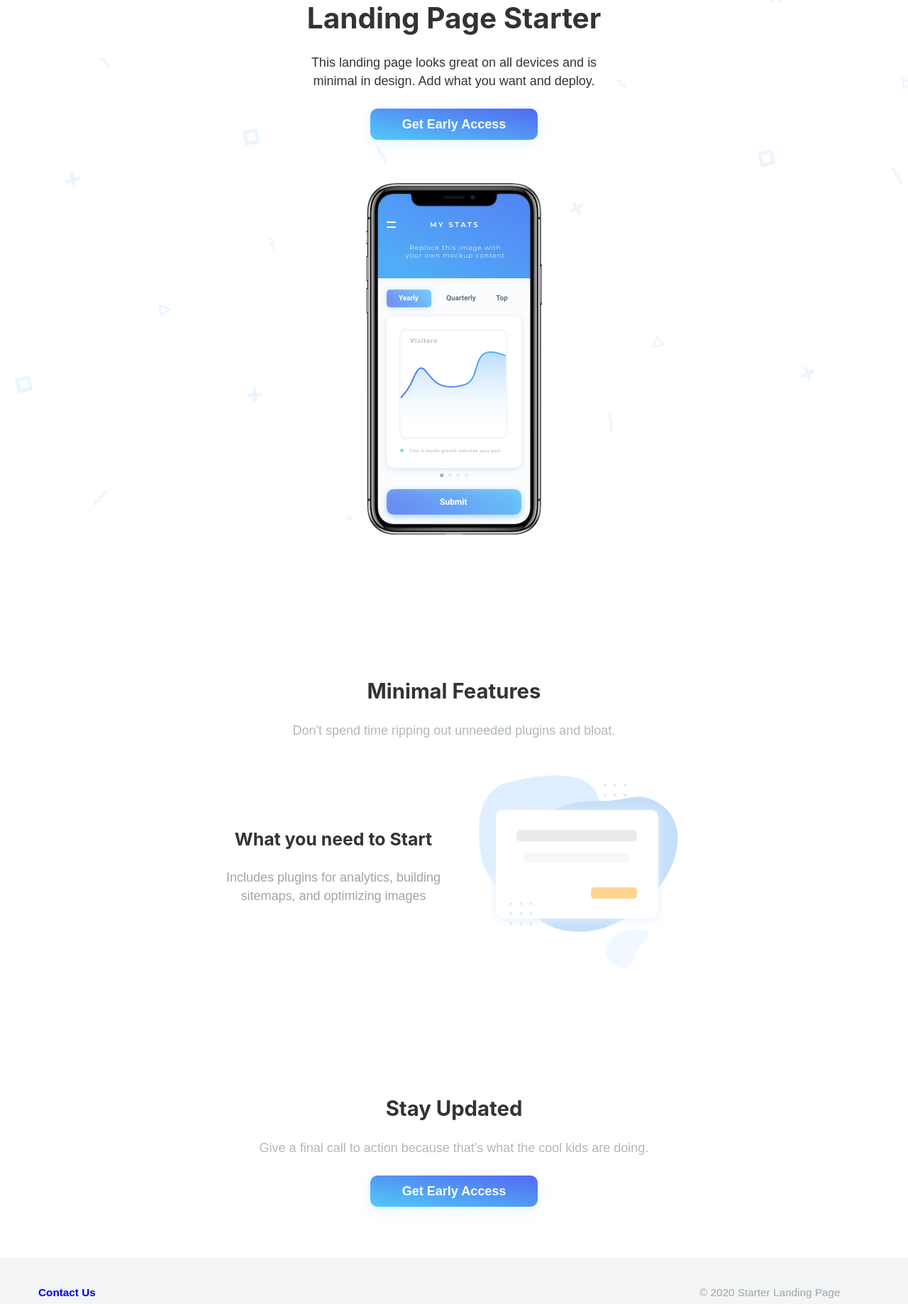
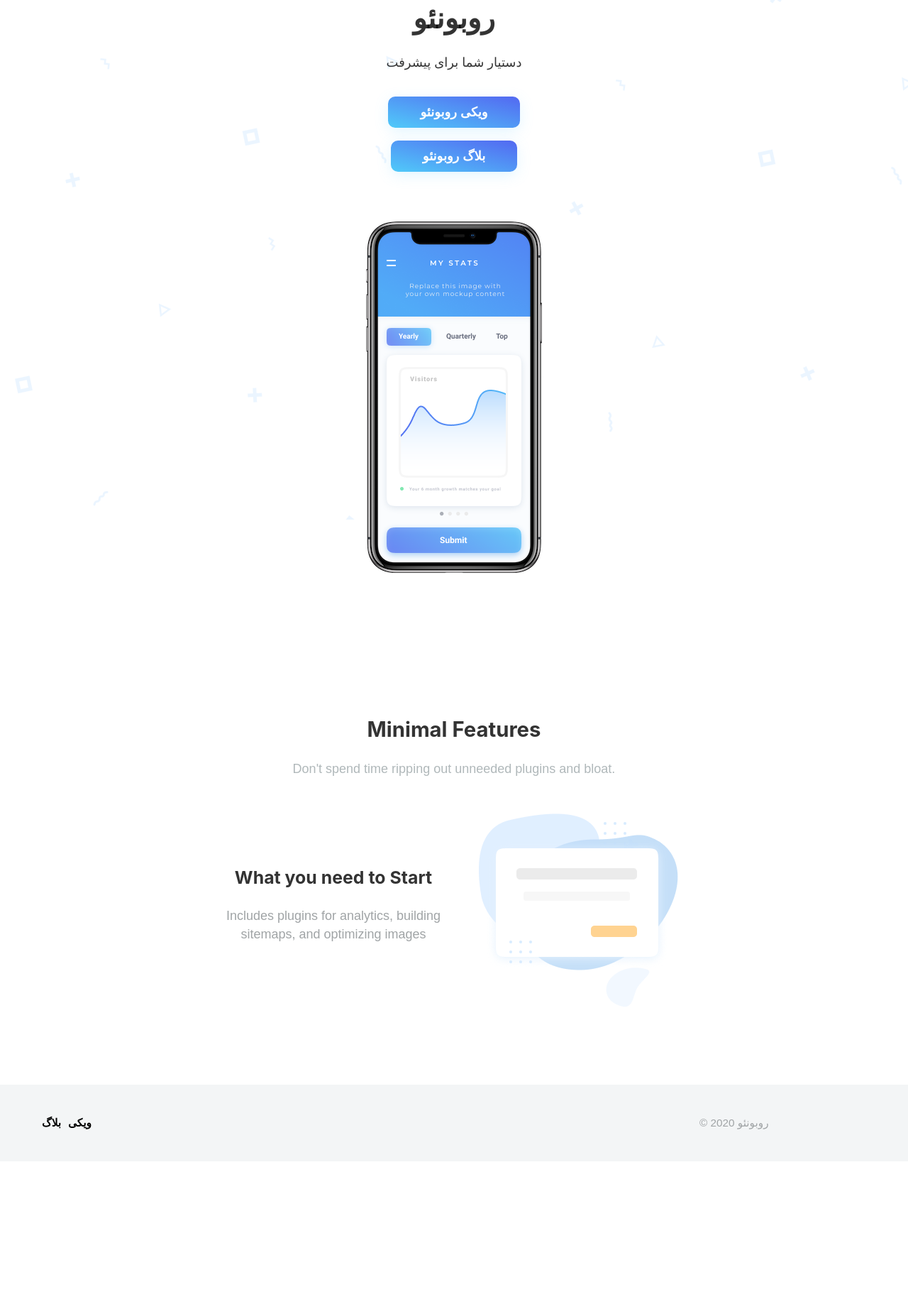
Before and after one commit to hamidm21/landing-roboneo, a Gatsby site: page / in a window 1280 px wide. Shown: the part 68-1905 px from the top of the page at 71% size. After the commit the page ends 1704 px from the top, so only its background shows below. Built offline with nearby package versions, Linux system fonts and the light colour scheme; Gatsby itself is replaced by a stand-in of ours.

Commit message:
add new data

```diff
--- a/gatsby-config.js
+++ b/gatsby-config.js
@@ -1,7 +1,7 @@
 module.exports = {
   siteMetadata: {
-    title: `Starter Landing Page`,
-    description: `A barebone landing page starter with some minimal styles.`,
+    title: `روبونئو`,
+    description: `دستیار هوشمند شما برای یادگیری.`,
     author: `@gillkyle`,
     siteUrl: `https://gatsby-starter-landing-page.netlify.com`,
   },
--- a/src/components/button.js
+++ b/src/components/button.js
@@ -7,6 +7,7 @@ const Button = ({ children }) => (
   <button
     style={{
       padding: ".5rem 2.5rem",
+      margin: '0.5rem',
       color: COLORS.lightWhite,
       fontWeight: 700,
       background: GRADIENT,
--- a/src/components/footer.js
+++ b/src/components/footer.js
@@ -20,13 +20,21 @@ const Footer = ({ siteTitle }) => (
         fontSize: ".85rem",
       }}
     >
-      <div style={{ color: COLORS.blue, fontWeight: 700 }}>
+      <div style={{ color: COLORS.blue, fontWeight: 700, display: "flex" }}>
         <a
-          style={{ textDecoration: "none" }}
+          style={{ textDecoration: "none", color: "black", padding: "5px" }}
           href="https://github.com/gillkyle/gatsby-starter-landing-page"
         >
-          Contact Us
+          بلاگ
         </a>
+        <a
+          style={{ textDecoration: "none", color: "black", padding: "5px"}}
+          href="https://github.com/gillkyle/gatsby-starter-landing-page"
+        >
+          ویکی
+        </a>
+      </div>
+      <div style={{ color: COLORS.blue, fontWeight: 700 }}>
       </div>
       <div style={{ color: COLORS.gray }}>
         © {new Date().getFullYear()}
--- a/src/components/hero.js
+++ b/src/components/hero.js
@@ -26,12 +26,12 @@ const Header = ({ siteTitle }) => (
         opacity: 0.5,
       }}
     />
-    <h1 style={{ textAlign: "center" }}>Landing Page Starter</h1>
+    <h1 style={{ textAlign: "center" }}>روبونئو</h1>
     <p style={{ textAlign: "center", maxWidth: 440 }}>
-      This landing page looks great on all devices and is minimal in design. Add
-      what you want and deploy.
+      دستیار شما برای پیشرفت
     </p>
-    <Button>Get Early Access</Button>
+    <Button>ویکی روبونئو</Button>
+    <Button>بلاگ روبونئو</Button>
     <div style={{ margin: 60, width: `250px`, position: "relative" }}>
       <div style={{ clipPath: "inset(2% 5% round 2% 5%)" }}>
         <MockupContent />
--- a/src/pages/index.js
+++ b/src/pages/index.js
@@ -4,14 +4,14 @@ import Layout from "../components/layout"
 import SEO from "../components/seo"
 import Hero from "../components/hero"
 import Content from "../components/content"
-import CallToAction from "../components/cta"
+// import CallToAction from "../components/cta"
 
 const IndexPage = () => (
   <Layout>
     <SEO />
     <Hero />
     <Content />
-    <CallToAction />
+    {/* <CallToAction /> */}
   </Layout>
 )
 
```
